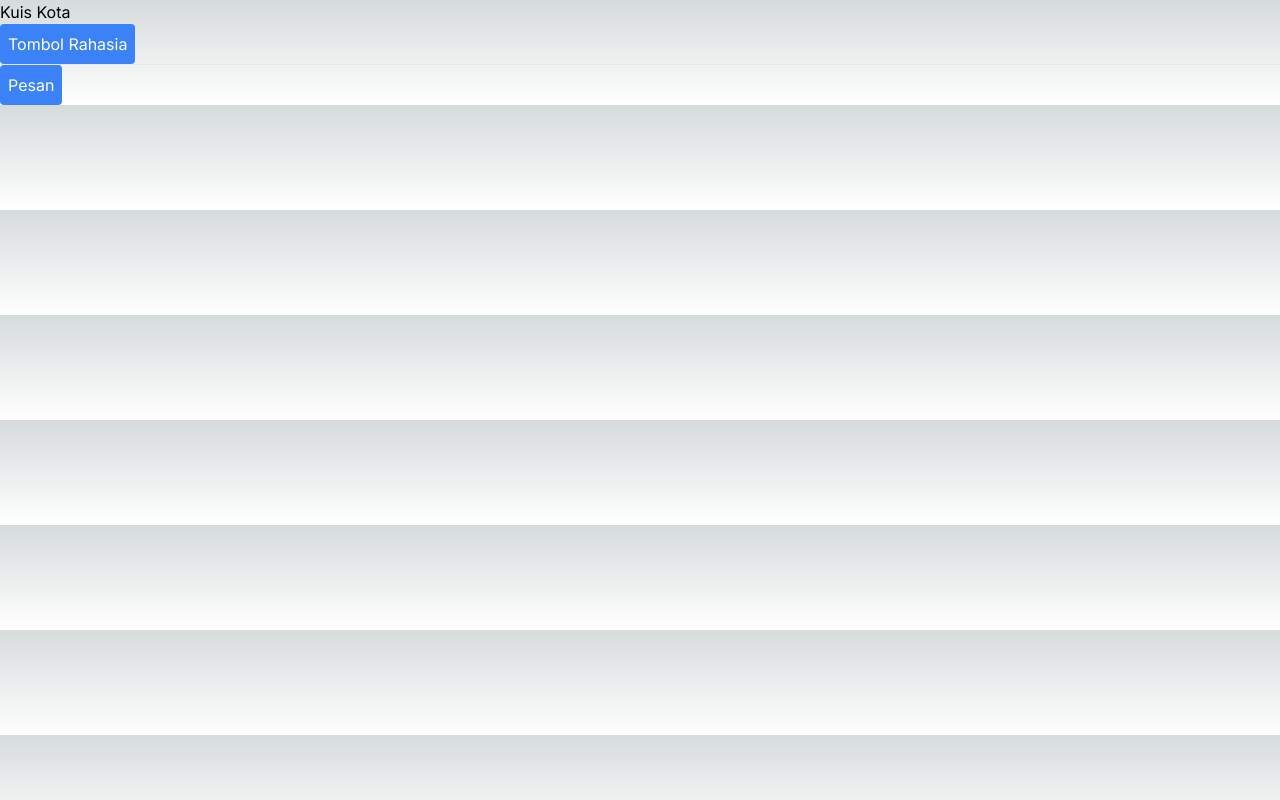
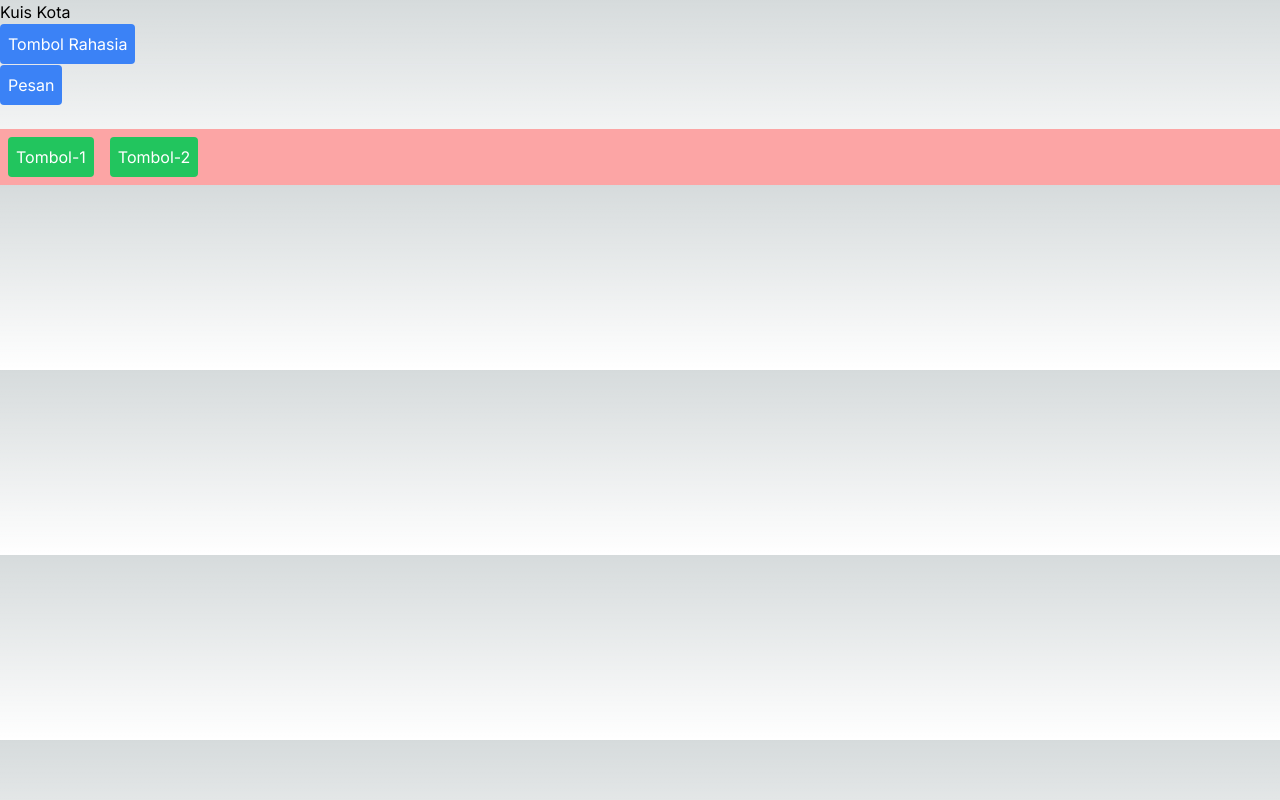
Before and after one commit to FarhanDwiPramana/Pemrograman_Berbasis_Framework, a Next.js app in the folder 04-event-dan-state/: page / in a window 1280 px wide. Built offline with nearby package versions, Linux system fonts and the light colour scheme.

Commit message:
Praktikum 3

```diff
--- a/04-event-dan-state/src/app/page.tsx
+++ b/04-event-dan-state/src/app/page.tsx
@@ -1,5 +1,5 @@
 "use client";
-import Tombol_1, { Tombol_2 } from "@/components/button";
+import Tombol_1, { Tombol_2, Tombol_3 } from "@/components/button";
 import Image from "next/image";
 
 export default function Home() {
@@ -11,6 +11,11 @@
         <hr></hr>
         <Tombol_2 isiPesan="Ini Pesanku" namaTombol1="Pesan" />
       </div>
+      <br></br>
+      <div className="bg-red-300" onClick={() => alert('Parent Element : Div')}>
+        <Tombol_3 isiPesan="Child Element : Tombol-1" namaTombol1="Tombol-1" />
+        <Tombol_3 isiPesan="Child Element : Tombol-2" namaTombol1="Tombol-2" />
+      </div>
     </>
   );
 }
--- a/04-event-dan-state/src/components/button.tsx
+++ b/04-event-dan-state/src/components/button.tsx
@@ -1,8 +1,22 @@
-export function Tombol_2({isiPesan, namaTombol1}) {
+export function Tombol_2({isiPesan, namaTombol1}:any) {
     return(
         <button
             className="bg-blue-500 hover:bg-blue-700 text-white p-2 rounded"
             onClick={() => alert(isiPesan)}>
+            {namaTombol1}
+        </button>
+    );
+}
+
+export function Tombol_3({isiPesan, namaTombol1}:any) {
+    return(
+        <button
+            className="bg-green-500 hover:bg-green-700 text-white p-2 rounded m-2"
+            onClick={(e) => {
+                e.stopPropagation();
+                alert(isiPesan)
+                }
+            }>
             {namaTombol1}
         </button>
     );
```
Also changed, not shown: 04-event-dan-state/document/hasilPrak3-langkah1.png (added), 04-event-dan-state/document/hasilPrak3-langkah2.png (added).
